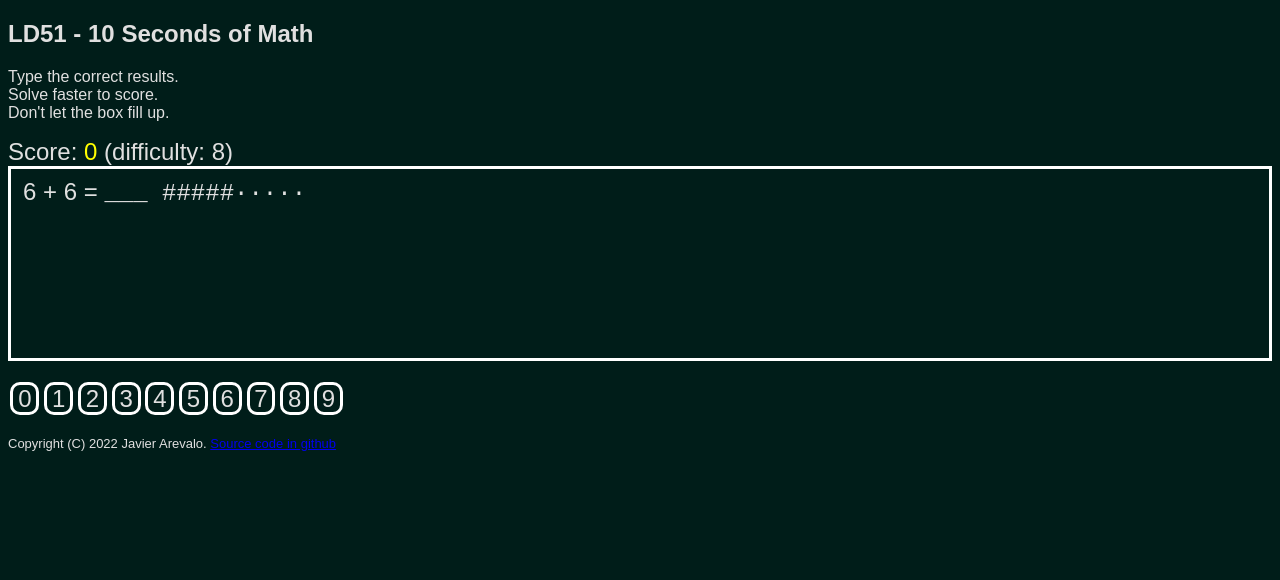
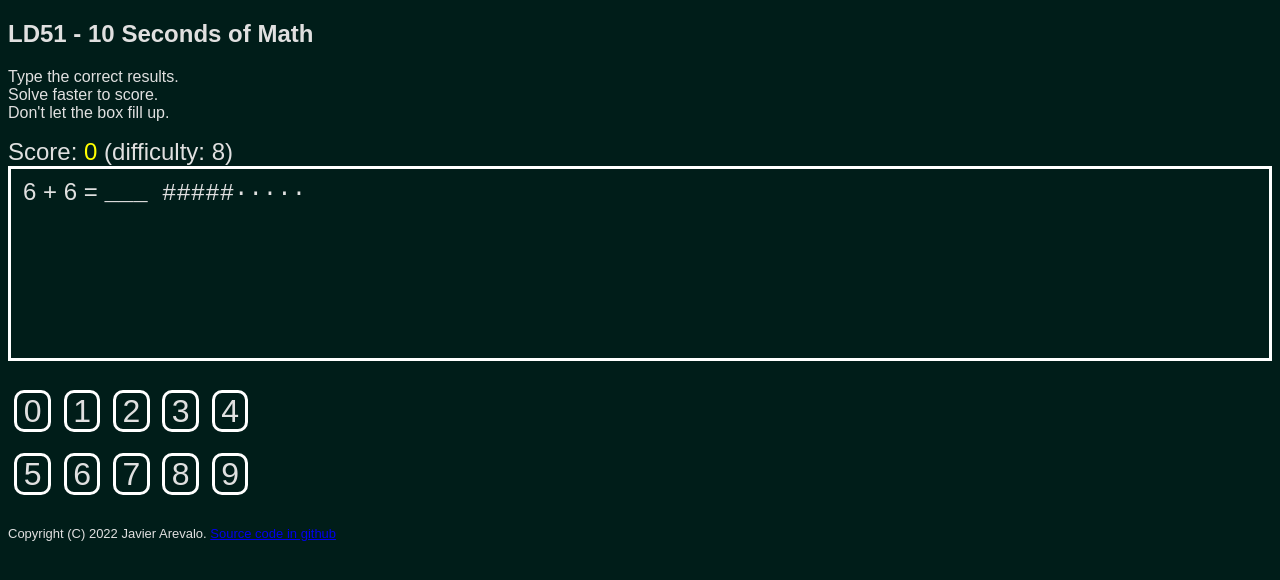
Before and after one commit to TheJare/ld51, a website built with Parcel: page src/index.html in a window 1280 px wide. Built offline with nearby package versions, Linux system fonts and the light colour scheme.

Commit message:
Larger on-screen keys.

```diff
--- a/src/index.html
+++ b/src/index.html
@@ -32,13 +32,14 @@
       #buttonbar {
         padding: 0.8em 0;
         overflow-wrap: break-word;
-        line-height: 1.5em;
+        line-height: 2.5em;
       }
       .button {
         border: 3px solid #ffffff;
         border-radius: 10px;
         padding: 0 0.2em;
-        margin: 0.1em 0.1em;
+        margin: 0.1em 0.2em;
+        font-size: xx-large;
       }
       #score {
         color: #ff0;
--- a/src/index.ts
+++ b/src/index.ts
@@ -89,6 +89,9 @@ export class Game {
       button.className = "button";
       button.textContent = i.toString();
       ((i) => button.addEventListener("click", () => this.onKey(i)))(i.toString());
+      if (i == 5) {
+        buttonbar.appendChild(document.createElement("br"));
+      }
       buttonbar.appendChild(button);
     }
 
```
